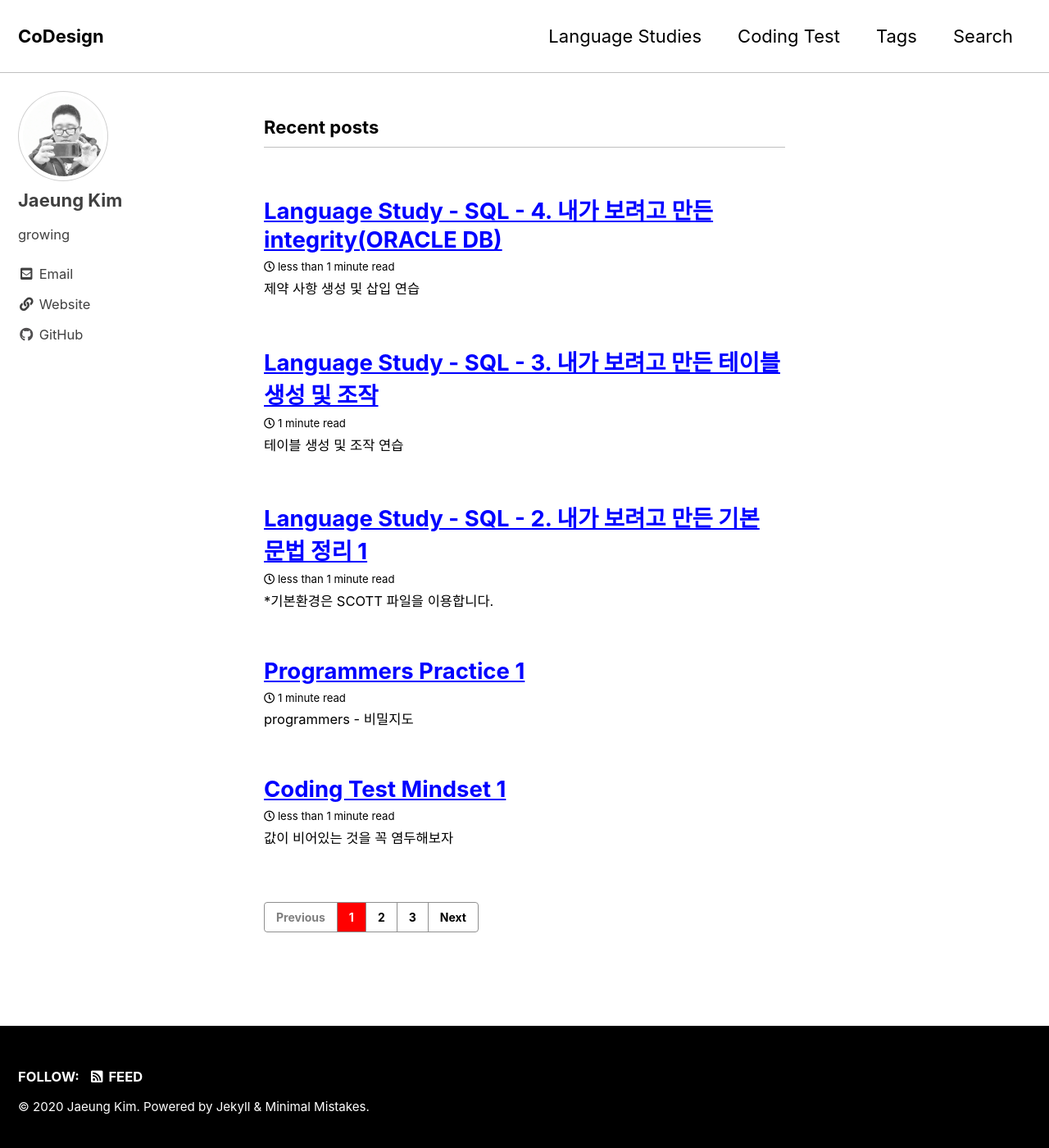
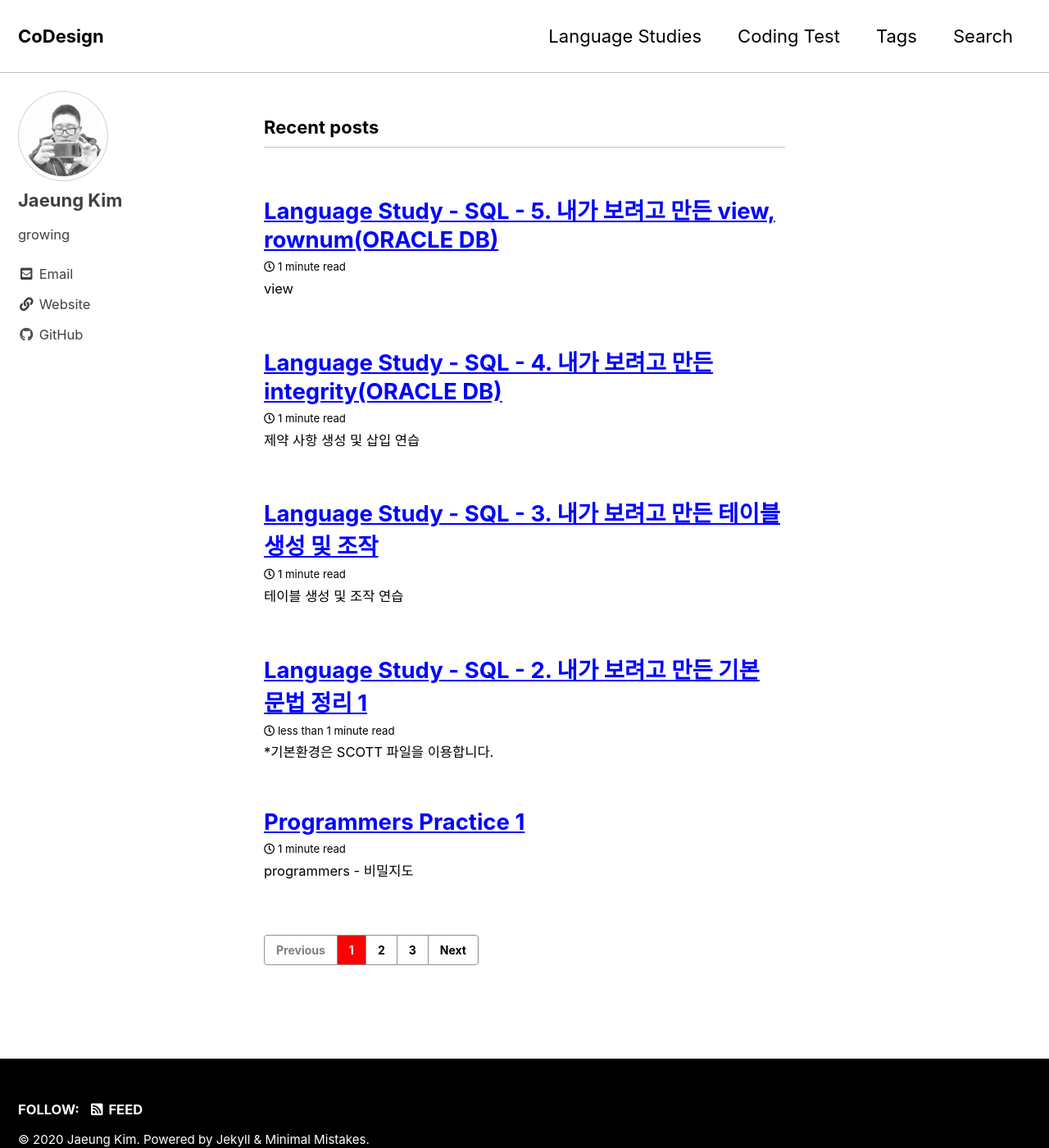
Before and after one commit to ArkimCity/ArkimCity.github.io, a Jekyll site: the page built from index.html, in a window 1280 px wide and 1400 px high. Shown: the whole window at 82% size. Built offline with Jekyll 4.4.1, drawn with Linux system fonts in a browser that asks for light colours; cached includes are drawn as plain includes; the list of posts is cut into pages by our own code; some of the changed lines change nothing that is shown.

Commit message:
update sql study. integrity, rownum and view

````diff
--- a/_posts/2020-11-26-language-studies-4.md
+++ b/_posts/2020-11-26-language-studies-4.md
@@ -9,31 +9,102 @@ languages: SQL
 제약 사항 생성 및 삽입 연습
 
 대표 제약 사항
+p : pk 의미- unique + not null과 같은 효과
+r : fk 의미 (references)
+c : 이름 미 부여시. 보통 not null 의미
+
++ unique - 이름 그대로 중복 불가
++ check - where와 비슷하게 사용하고 싶을 경우 사용
+```sql
+drop table emp03;
+
+create table emp03(
+	empno number(3) constraint emp03_empno_c check (empno between 1 and 100),
+    num number(3) constraint emp03_empno_u unique
+);
+```
++ default - insert 시에 데이터 없어도 알아서 들어가있는거 (자바에서 기본 생성자 생성시 변수 지정하는거 같은거임)
+
+이름은 지정해줄 수 있다.
 
 ```sql
-	TABLE_NAME                                                   CO
-	------------------------------------------------------------ --
+	TABLE_NAME                      CO
+	----------------------------- -----
 	CONSTRAINT_NAME
-	------------------------------------------------------------
-	DEPT                                                         P
+	---------------------------
+	DEPT                            P
 	PK_DEPT
 
-	EMP                                                          P
+	EMP                             P
 	PK_EMP
 
-	EMP                                                          R
+	EMP                             R
 	FK_DEPTNO
 
-	EMP02                                                        C
+	EMP02                           C
 	SYS_C007023
 
-	EMP02                                                        P
+	EMP02                           P
 	EMP02_EMPNO_PK
 
-	EMP02                                                        R
+	EMP02                           R
 	EMP02_DEPTNO_FK
 ```
 
-p : pk 의미
-r : fk 의미 (references)
-c : 이름 미 부여시. 보통 not null 의미
+제약 조건 선언 방법
+
+1. 이름 지정
+2. 위치
+3. 추후 삽입
+
+1. 이름 지정
+```sql
+drop table emp02;
+
+create table emp02(
+	empno number(4),
+	ename varchar2(20) not null
+    deptno number(2),
+    constraint emp02_empno_pk primary key (empno),
+    constraint emp02_deptno_fk foreign key (deptno) references dept(deptno)
+);
+```
+```sql
+drop table emp02;
+
+create table emp02(
+	empno number(4) constraint stulist_empno_pk primary key,
+	ename varchar2(20) not null
+    deptno number(2) constraint emp02_deptno_fk references dept(deptno)
+);
+```
+
+
+2. 위치
+
+```sql
+drop table emp02;
+
+create table emp02(
+	empno number(4) primary key,
+	ename varchar2(20) not null
+);
+```
+
+
+```sql
+drop table emp02;
+
+create table emp02(
+	empno number(4),
+	ename varchar2(20) not null,
+	constraint emp02_empno_pk primary key (empno)
+    gender varchar2(10) constraint emp01_gender_c check (gender='M' or gender='F')
+);
+```
+
+3. 추후 삽입
+
+```sql
+alter table emp01 add constraint emp01_deptno_fk foreign key (deptno) references dept01(deptno);
+```
--- /dev/null
+++ b/_posts/2020-11-26-language-studies-5.md
@@ -0,0 +1,137 @@
+---
+title: "Language Study - SQL - 5. 내가 보려고 만든 view, rownum(ORACLE DB)"
+date: 2020-11-26
+categories: LanguageStudies
+tags: SQL
+languages: SQL
+---
+1. view
+
+기본 문법
+
+```sql
+drop view dep01_v;
+
+create view dep01_v as select * from dept01;
+```
+
+view를 수정하면 끌어다 쓴 원본 데이터도 변경됨
+
+
+합쳐서 쓰는걸 자주 보는데, 이걸 뷰로 만들어놓고 보는것도 가능
+```sql
+drop view empdept_v;
+
+create view empdept_v as (select empno, ename, emp01.deptno, loc
+from emp01, dept01
+where emp01.deptno=dept01.deptno);
+```
+
+2. rownum
+
+```sql
+select rownum, deptno
+from dept
+where rownum=1
+order by deptno desc;
+```
+이렇게 쓰면 당연하다는 듯이 결과가 나오지만,
+
+```sql
+select rownum, deptno
+from dept
+where rownum=2
+order by deptno desc;
+```
+이렇게 쓰는 순간 결과가 출력되지 않는다.
+
+몇가지를 해보자
+```sql
+select rownum, deptno
+from dept
+where rownum<=2
+order by deptno desc;
+```
+나온다
+```sql
+select rownum, deptno
+from dept
+where rownum>=2
+order by deptno desc;
+```
+안나온다.
+
+원리에 대한 설명 전에 해결책을 간단히 보자면
+
+```sql
+select rownum, deptno
+from (select rownum, deptno
+		from dept)
+where rownum=2;
+```
+rownum을 다른 이름으로 맵핑해주니 성공
+
+```sql
+select rownum, deptno
+from (select rownum, deptno
+	from dept)
+where rownum>2;
+```
+이렇게 할 경우 다시 결과가 나오지 않음.
+
+왜냐하면 rownum을 선택했다고 하더라도 다시 마지막에 rownum을 붙이면 이 때의 rownum은 안에서 불러다 쓴게 아니라 다시 바깥에서 새로 rownum을 실행한 효과가 나온다.
+
+```sql
+select rownum, rn, deptno
+from (select rownum as rn, deptno
+	from dept)
+where rn>2;
+```
+이렇게 될 경우
+두가지 시사점이 있다.
+	1. as를 통해 지정해줄 경우 바깥에서 불러오는 rownum이 아닌 여기서처럼 지정해둔 rn을 사용할 수 있다. 즉 as를 통해 지정하면 별도의 데이터셋이 생긴것과 같은 효과가 생긴다.
+
+	2. rownum을 사용한다는 것은 rownum의 조건이 반복적으로 실행되고 실행된 다음 결과가 이전 결과가 같을 때까지 계속 실행된다.
+	ex) rownum > 2 와 같은 조건은 반복실행될 경우 결국 rownum=1 이 계속 버려지고, 아무것도 남지 않는다.
+
+* 추가 시사점 - thanks to 최태열(https://ta-ye.github.io/)
+
+```sql
+select rownum, deptno
+from dept
+order by deptno desc;
+```
+```sql
+select rownum, deptno
+from dept
+order by deptno asc;
+```
+
+숫자로 정렬하면 문제없이 rownum이 1부터 나오게 되는데,
+
+```sql
+select rownum, dname
+from dept
+order by dname desc;
+```
+```sql
+select rownum, dname
+from dept
+order by dname asc;
+```
+
+문자로 정렬하니 rownum이 엉킨다!
+
+```sql
+select rownum, empno
+from emp
+order by empno asc;
+```
+```sql
+select rownum, sal
+from sal
+order by empno asc;
+```
+현재 이해한 바로는 primary key가 세팅이 되어있을 경우 이 칼럼을 기준으로 해서 그렇다.
+
+sal가 숫자인데도 이렇게 나오고, empno가 primary key인데 잘 나온다.
````
